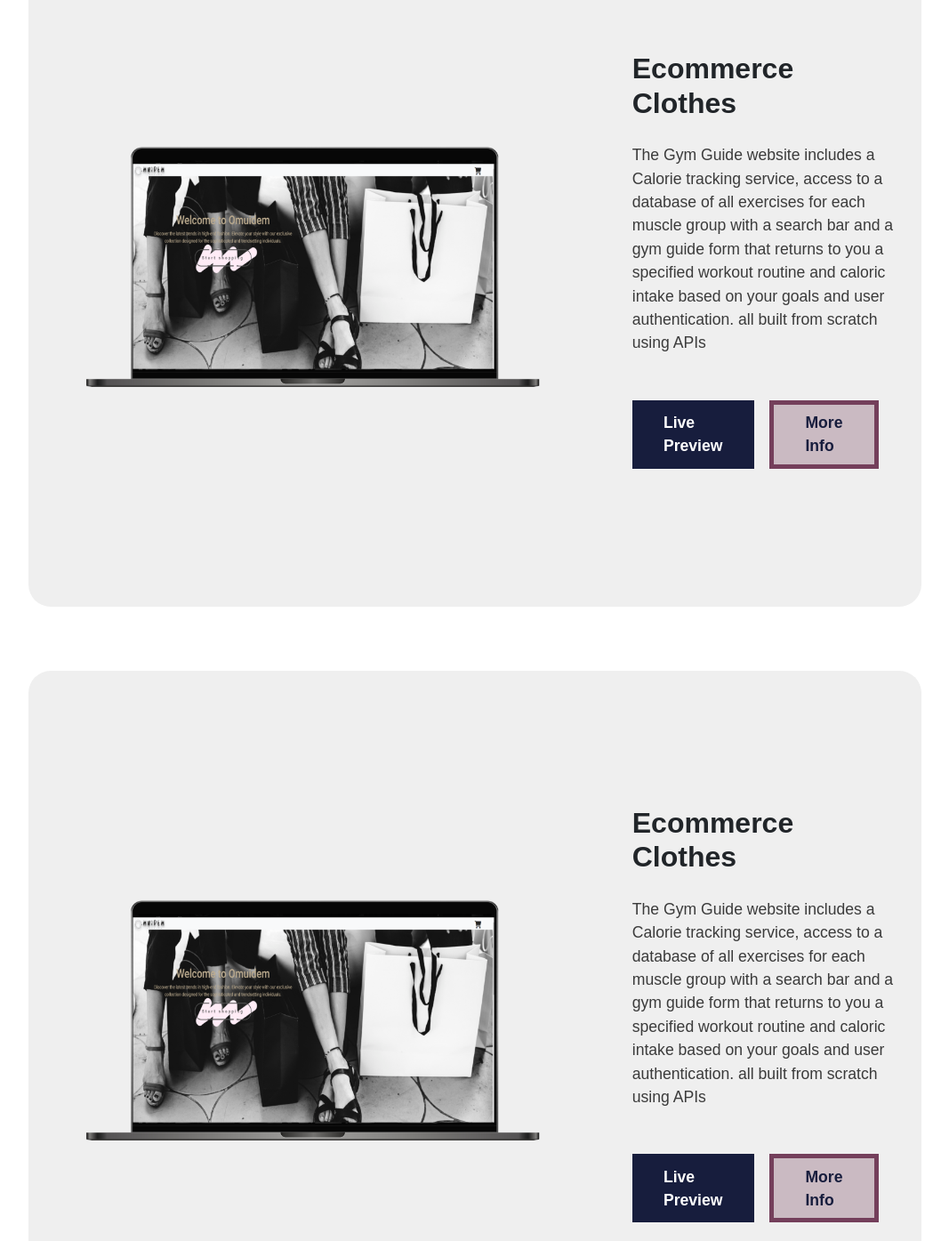
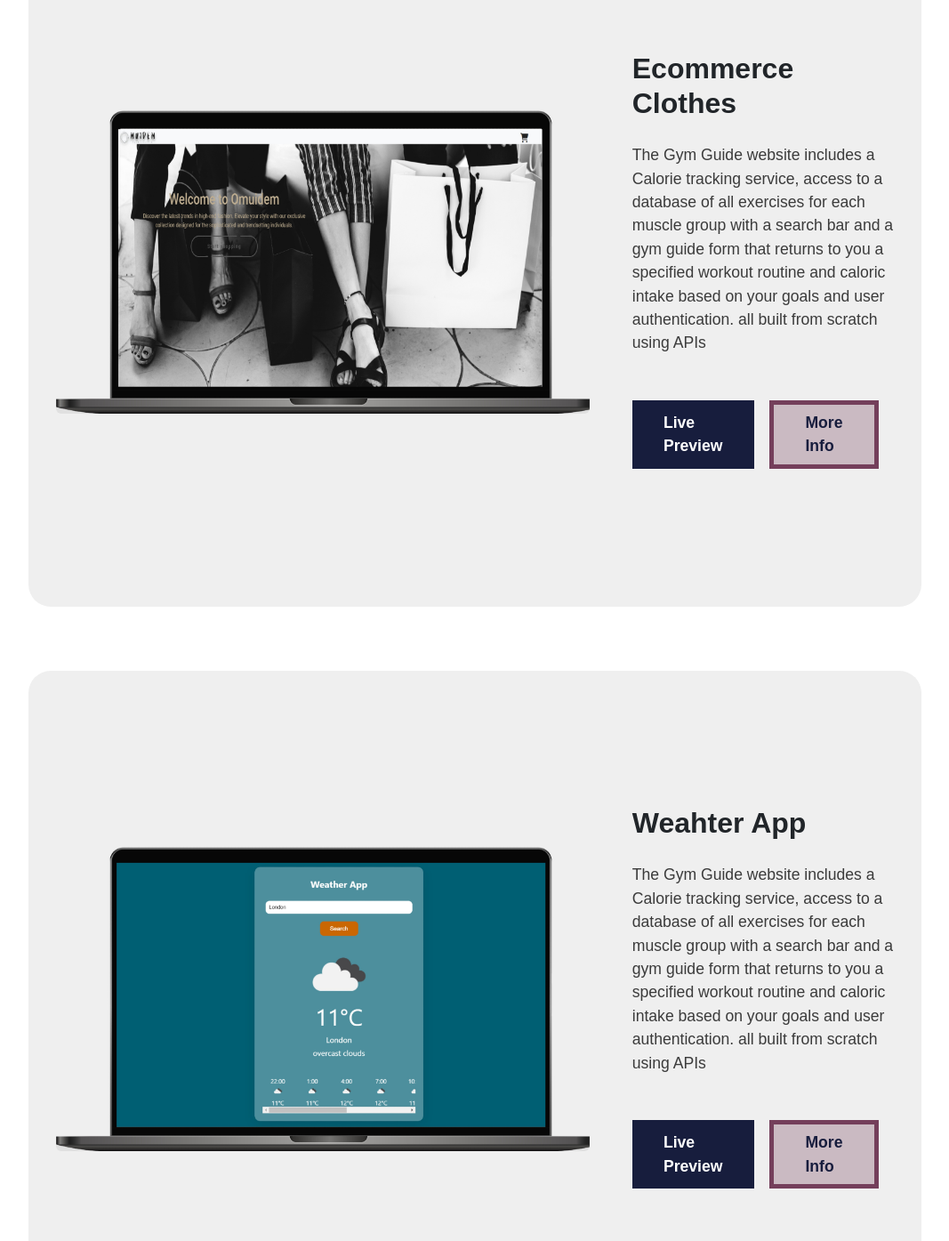
Before and after one commit to Karrar-yu/portfolio2, a website built with Vite: page index.html in a window 1280 px wide. Shown: the part 2560-3955 px from the top of the page at 89% size, without its empty margins (106-1173 px from the left). Built offline with nearby package versions, Linux system fonts and the light colour scheme.

Commit message:
fixed projcts

```diff
--- a/index.html
+++ b/index.html
@@ -131,7 +131,7 @@
           </div>
         </article>
         <article class="Project-container container-fluid">
-            <img width="600px" height="335px" class="img-fluid rounded float-start" src="src/img/pro.png" alt="">
+            <img width="600px" height="335px" class="img-fluid rounded float-start" src="src/img/web2.jpg" alt="">
             <article class="Project-text">
               <h3>Ecommerce Clothes</h3>
               <p>The Gym Guide website includes a Calorie tracking service, access to a database of all exercises for each muscle group with a search bar and a gym guide form that returns to you a specified workout routine and caloric intake based on your goals and user authentication. all built from scratch using APIs </p>
@@ -148,9 +148,9 @@
           <br>
           <br>
           <article class="Project-container container-fluid">
-            <img width="600px" height="335px" class="img-fluid rounded float-start" src="src/img/pro.png" alt="">
+            <img width="600px" height="335px" class="img-fluid rounded float-start" src="src/img/web1.jpg" alt="">
             <article class="Project-text">
-              <h3>Ecommerce Clothes</h3>
+              <h3>Weahter App</h3>
               <p>The Gym Guide website includes a Calorie tracking service, access to a database of all exercises for each muscle group with a search bar and a gym guide form that returns to you a specified workout routine and caloric intake based on your goals and user authentication. all built from scratch using APIs </p>
               <article class="Project-Text-Buttons ">
                 <a class="Live-Preview" href="https://fir-practice-5eec1.web.app/">Live Preview</a>
```
Also changed, not shown: src/img/web1.jpg (added), src/img/web2.jpg (added).
